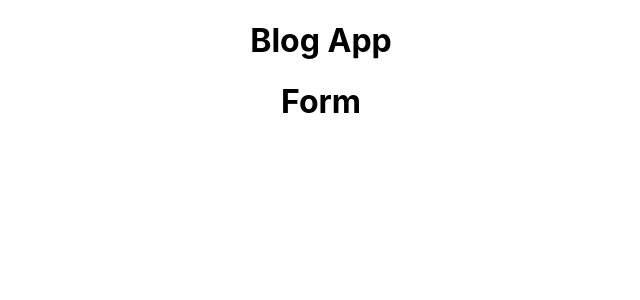
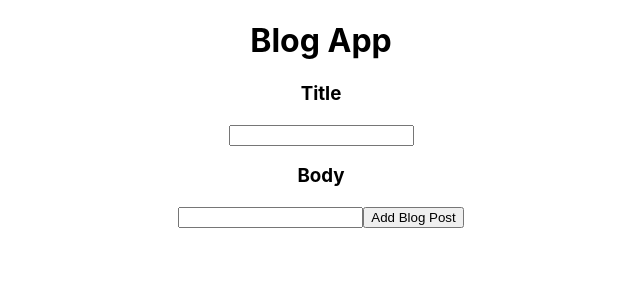
Before and after one commit to samphillips123/blog-app-frontend, a React (Create React App) app in the folder blogfront/: page /new in a window 1280 px wide. Shown: the top 300 px of the page, without its empty margins (319-959 px from the left). Built offline with nearby package versions, Linux system fonts and the light colour scheme; no server answers.

Commit message:
set up form to use add and edit

```diff
--- a/blogfront/src/pages/AllPosts.js
+++ b/blogfront/src/pages/AllPosts.js
@@ -3,6 +3,9 @@ import { Link } from 'react-router-dom'
 
 const AllPosts = (props) => (
     <>
+        <Link to={'/new'}>
+            <button>Add Blog Post</button>
+        </Link>
         {props.posts.map(
             (post) => <Post post={post} key={post.id} />
         )}
--- a/blogfront/src/pages/Form.js
+++ b/blogfront/src/pages/Form.js
@@ -1,5 +1,58 @@
+import { useMemo, useState } from 'react'
+import { useNavigate, useParams } from 'react-router-dom'
+
 const Form = (props) => {
-    return <h1>Form</h1>
+    const navigate = useNavigate()
+    const params = useParams()
+
+    // Get current post for edit
+    const currentPost = useMemo(() => props.posts.find(post => post.id === parseInt(params.id)), [params.id, props.posts])
+
+    const [formData, setFormData] = useState(
+        props.formType === 'new' ? {
+            title: '',
+            body: ''
+        } : { // if editing, will pull in exisiting data
+            title: currentPost.title,
+            body: currentPost.body,
+            id: parseInt(currentPost.id)
+        }
+    )
+
+    const handleChange = (event) => {
+        setFormData((prev) => (
+            {
+                ...prev,
+                [event.target.name]: event.target.value
+            }
+        ))
+    }
+
+    const handleSubmission = (event) => {
+        event.preventDefault()
+        props.handleSubmit(formData, props.formType)
+        navigate('/')
+    }
+
+    return (
+        <form onSubmit={handleSubmission}>
+            <h3>Title</h3>
+            <input
+                type='text'
+                onChange={handleChange}
+                value={formData.title}
+                name='title'
+            />
+            <h3>Body</h3>
+            <input
+                type='text'
+                onChange={handleChange}
+                value={formData.body}
+                name='body'
+            />
+            <input type='submit' value={props.buttonLabel} />
+        </form>
+    )
 }
 
 export default Form
```
